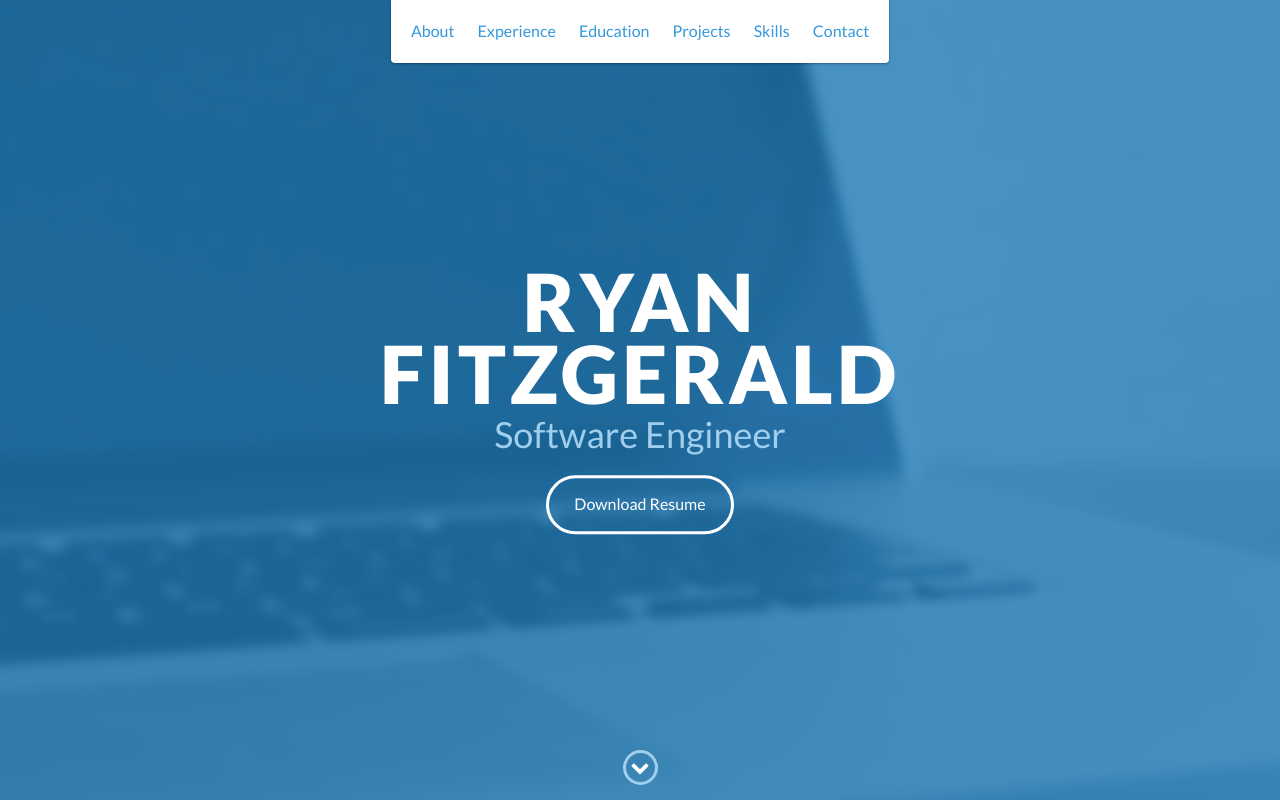
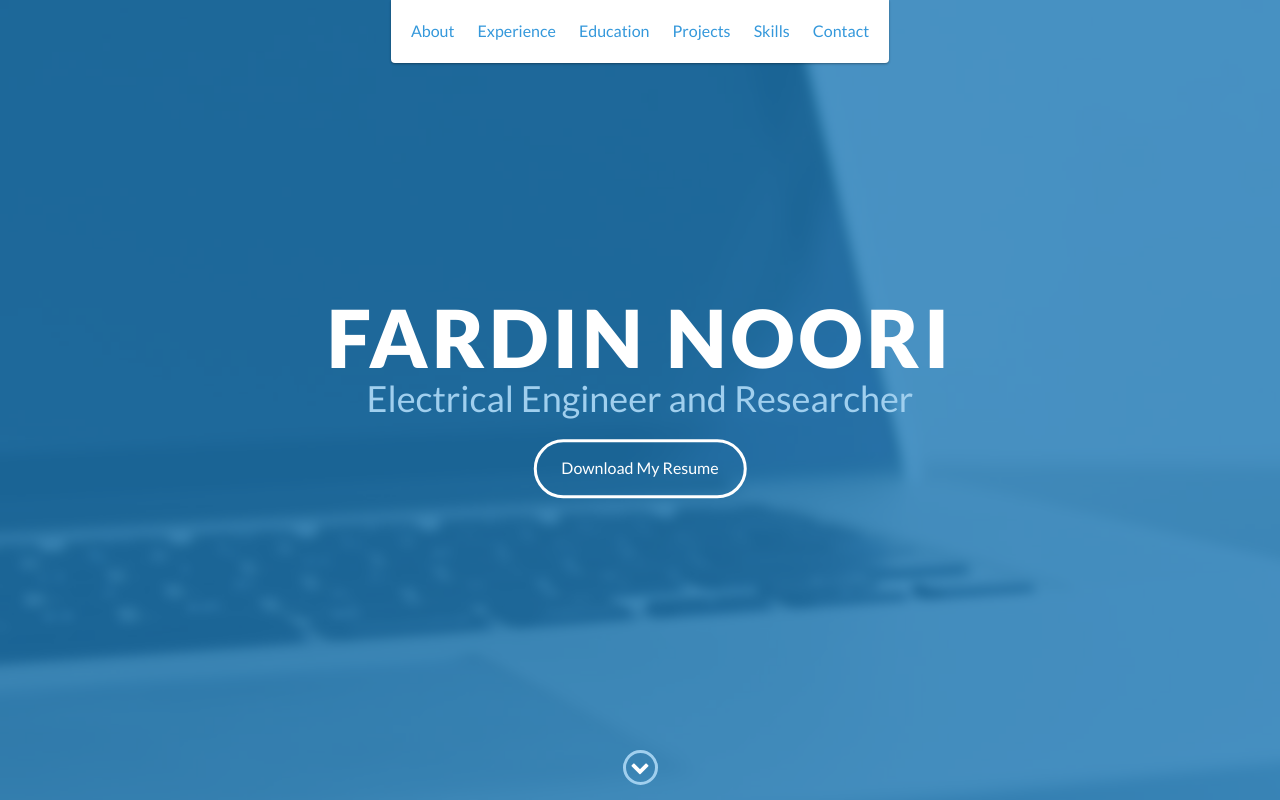
Before and after one commit to fardin-noori/fardin-noori.github.io, a website: page index.html in a window 1280 px wide. Shown: the top 800 px of the page. Drawn offline with nearby package versions, Linux system fonts and the light colour scheme.

Commit message:
Update index.html

```diff
--- a/index.html
+++ b/index.html
@@ -48,9 +48,9 @@
 
     <div id="lead">
         <div id="lead-content">
-            <h1>Ryan Fitzgerald</h1>
-            <h2>Software Engineer</h2>
-            <a href="#" class="btn-rounded-white">Download Resume</a>
+            <h1>Fardin Noori</h1>
+            <h2>Electrical Engineer and Researcher</h2>
+            <a href="#" class="btn-rounded-white">Download My Resume</a>
         </div>
         <!-- End #lead-content -->
 
```
